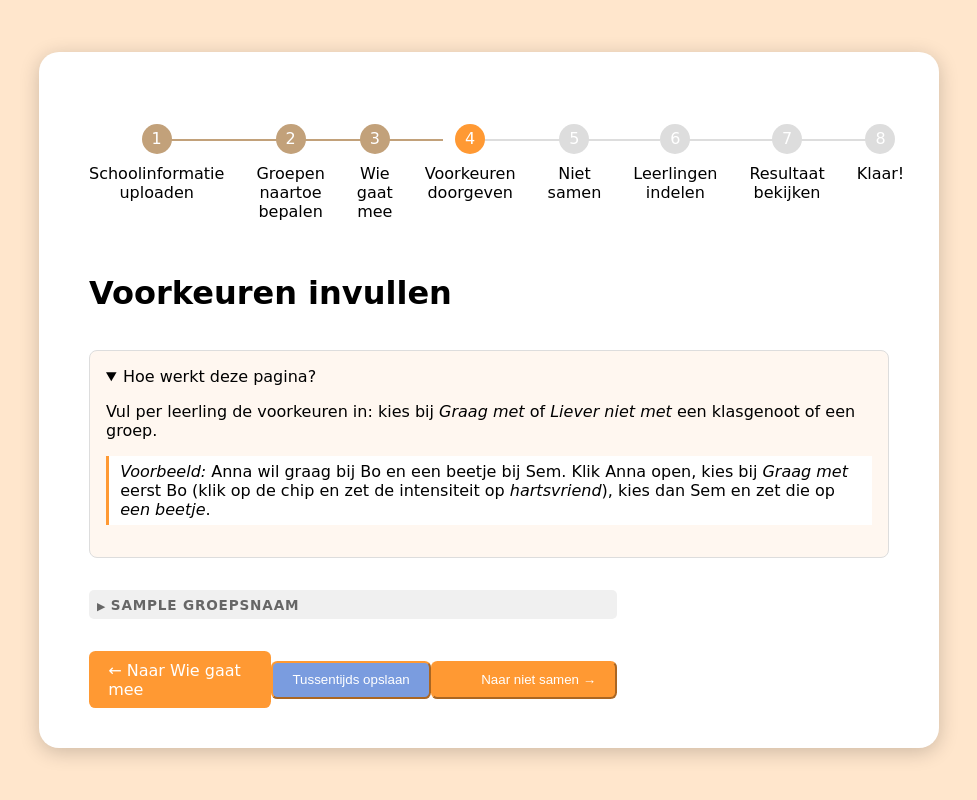
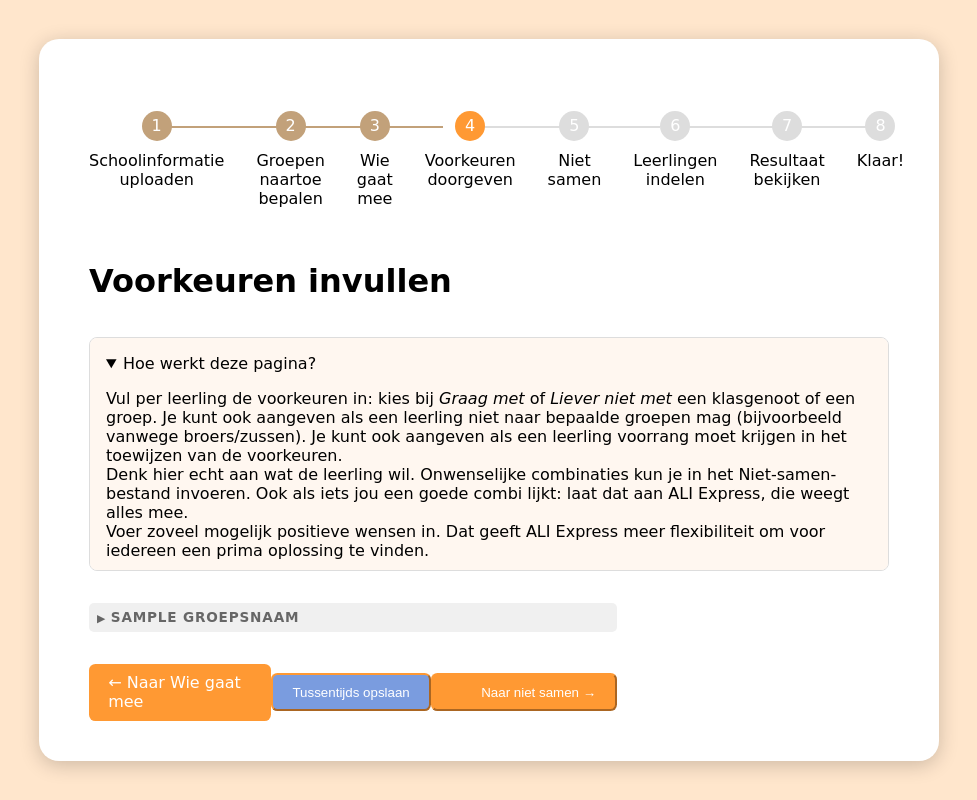
Before and after one commit to SjoerdCor/aliexpress, a Flask app: template templates/preferences_form.html in a window 1280 px wide. Shown: the whole page, without its empty margins (151-1128 px from the left). Run offline with Flask 3, Linux system fonts and the light colour scheme; the template is opened without the code that fills it: most values are stand-ins (such as "Sample title", 1, 10 or a date in 2020).

Commit message:
feat: improve user info texts

```diff
--- a/templates/preferences_form.html
+++ b/templates/preferences_form.html
@@ -23,10 +23,16 @@
 <details class="instructions-box" open>
   <summary>Hoe werkt deze pagina?</summary>
   <p>Vul per leerling de voorkeuren in: kies bij <em>Graag met</em> of
-  <em>Liever niet met</em> een klasgenoot of een groep.</p>
-  <p class="help-example"><em>Voorbeeld:</em> Anna wil graag bij Bo en een beetje bij Sem.
-  Klik Anna open, kies bij <em>Graag met</em> eerst Bo (klik op de chip en zet de
-  intensiteit op <em>hartsvriend</em>), kies dan Sem en zet die op <em>een beetje</em>.</p>
+  <em>Liever niet met</em> een klasgenoot of een groep. Je kunt ook aangeven als
+een leerling niet naar bepaalde groepen mag (bijvoorbeeld vanwege broers/zussen).
+Je kunt ook aangeven als een leerling voorrang moet krijgen in het toewijzen van de
+voorkeuren.<br>
+Denk hier echt aan wat de leerling wil. Onwenselijke combinaties kun je in het
+Niet-samen-bestand invoeren. Ook als iets jou een goede combi lijkt: laat dat aan
+ALI Express, die weegt alles mee. <br>
+Voer zoveel mogelijk positieve wensen in. Dat geeft ALI Express meer flexibiliteit
+ om voor iedereen een prima oplossing te vinden.
+</p>
 </details>
 
 <form method="post" id="preferences-form" novalidate>
@@ -73,9 +79,9 @@
       {% endmacro %}
 
       {{ preference_section(key, 'graag_met', 'Graag met',
-           'Kies een klasgenoot of een groep waarbij deze leerling graag in dezelfde klas zit.') }}
+           'Kies een klasgenoot of een groep waarbij deze leerling graag in dezelfde klas zit. Je kunt daarna ook een belang van die wens meegeven.') }}
       {{ preference_section(key, 'liever_niet_met', 'Liever niet met',
-           'Kies een klasgenoot of een groep waarbij deze leerling liever niet in dezelfde klas zit.') }}
+           'Kies een klasgenoot of een groep waarbij deze leerling liever niet in dezelfde klas zit. Je kunt daarna ook een belang van die wens meegeven.') }}
 
       {# ── Niet in groep ─────────────────────────────────────────────────── #}
       {% if target_groups | length > 1 %}
```
Also changed, not shown: templates/roster.html (+6 -5 lines).
